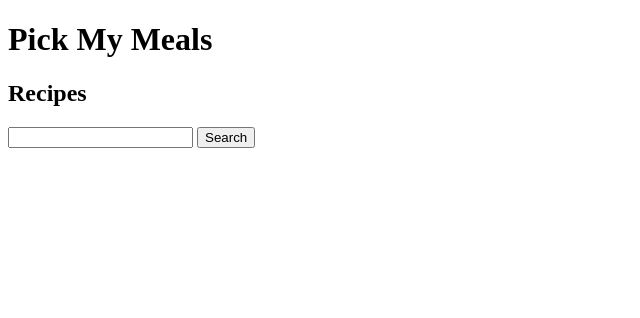
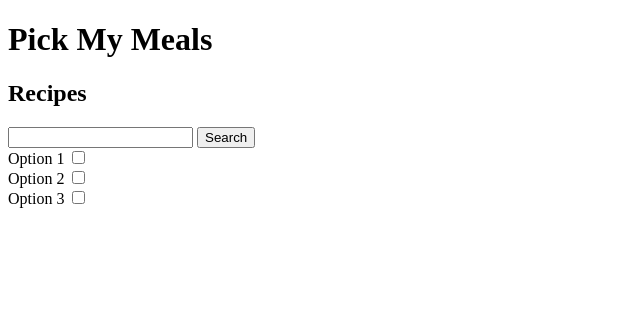
Before and after one commit to caiton1/CS386-Meal-Creation-App, a Flask app: page / in a window 1280 px wide. Shown: the top 318 px of the page, without its empty margins (0-640 px from the left). Run offline with Flask 3, Linux system fonts and the light colour scheme.

Commit message:
added initial search struct

```diff
--- a/website/templates/index.html
+++ b/website/templates/index.html
@@ -2,7 +2,7 @@
 <html lang="en">
 <head>
     <meta charset="UTF-8">
-    <title>FlaskBlog</title>
+    <title>Pick My Meals</title>
 </head>
 <body>
     <header>
@@ -18,5 +18,19 @@
         <input type="submit" value="Search">
     </form>
 
+    <label for="option1">Option 1</label>
+    <input type="checkbox" id="option1" name="option1">
+    <br>
+
+    <label for="option2">Option 2</label>
+    <input type="checkbox" id="option2" name="option2">
+    <br>
+
+    <label for="option3">Option 3</label>
+    <input type="checkbox" id="option3" name="option3">
+    <br>
+
+
+
 </body>
 </html>
```
